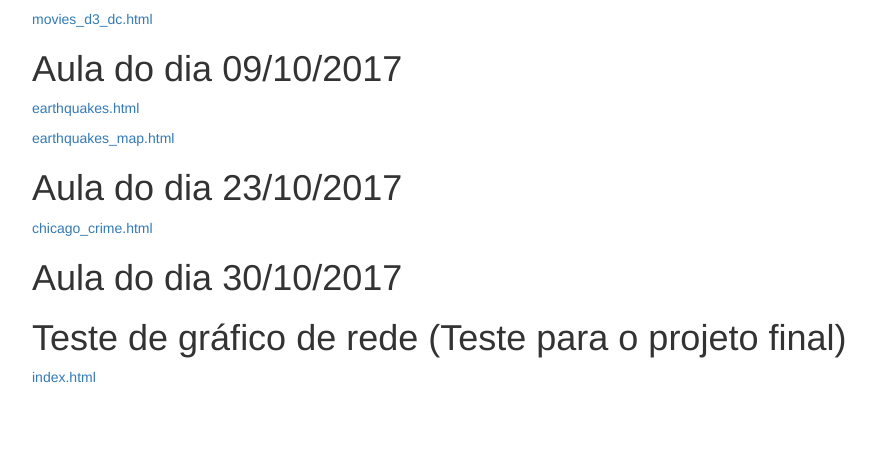
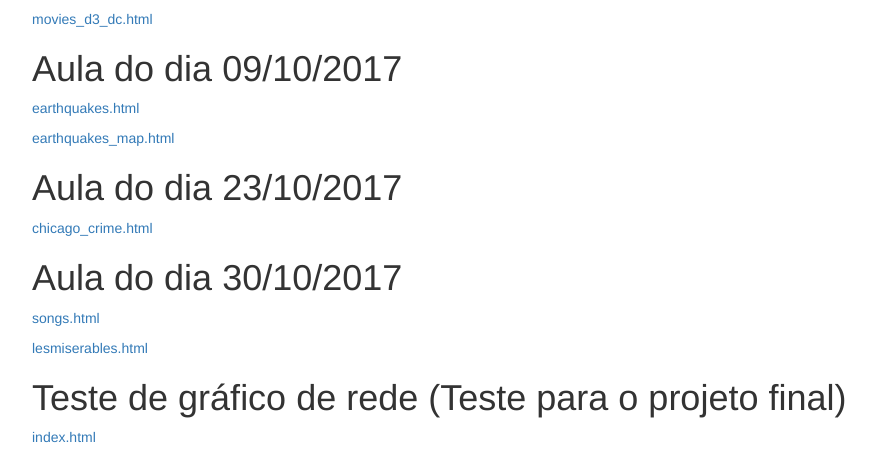
Before and after one commit to emersonbie/datavis-course, a plain HTML site: page index.html in a window 1280 px wide. Shown: the part 670-1127 px from the top of the page, without its empty margins (38-914 px from the left). Before the commit the page ends 1067 px from the top, so only its background shows below. Drawn offline with nearby package versions, Linux system fonts and the light colour scheme.

Commit message:
Update index.html

```diff
--- a/index.html
+++ b/index.html
@@ -73,7 +73,8 @@
       <p><a href="/datavis-course/2017_10_23/chicago_crime.html">chicago_crime.html</a></p>
 
       <h1>Aula do dia 30/10/2017</h1>
-
+      <p><a href="/datavis-course/2017_10_30/songs.html">songs.html</a></p>
+      <p><a href="/datavis-course/2017_10_30/lesmiserables.html">lesmiserables.html</a></p>
 
       <h1>Teste de gráfico de rede (Teste para o projeto final)</h1>
       <p><a href="/datavis-course/graph_net_test/index.html">index.html</a></p>
```
